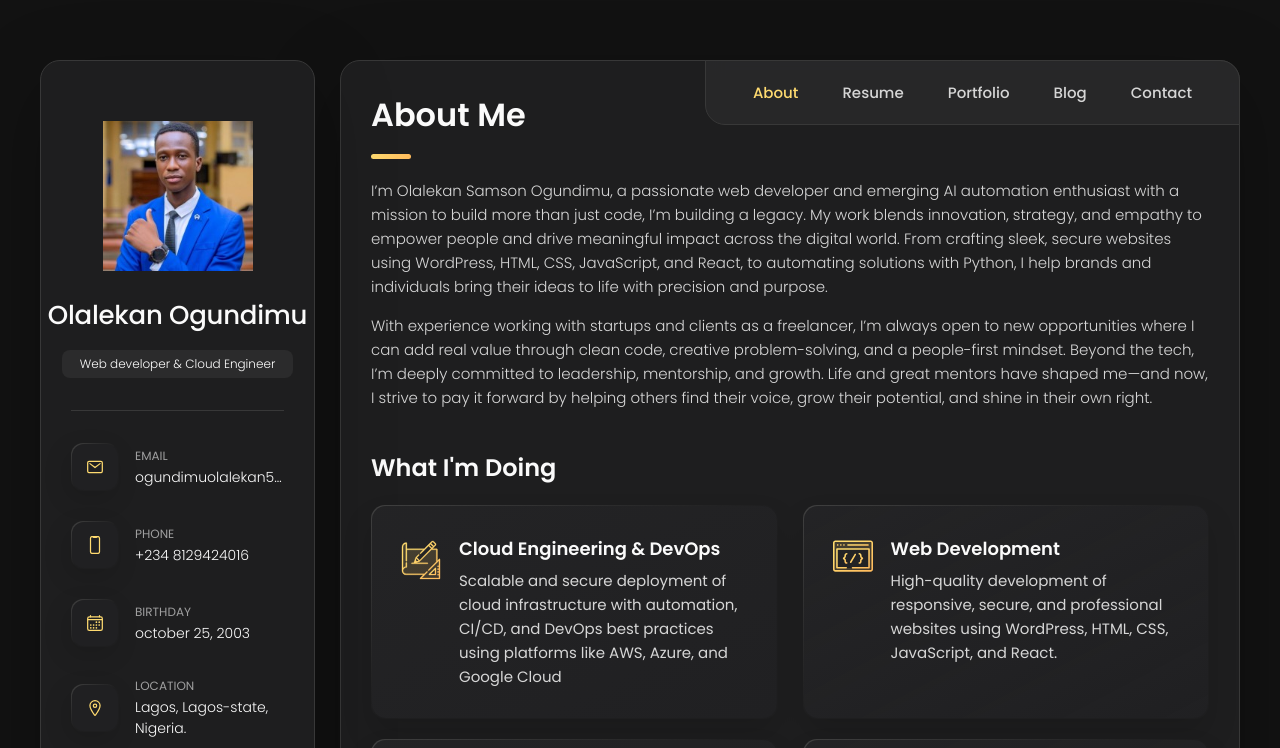
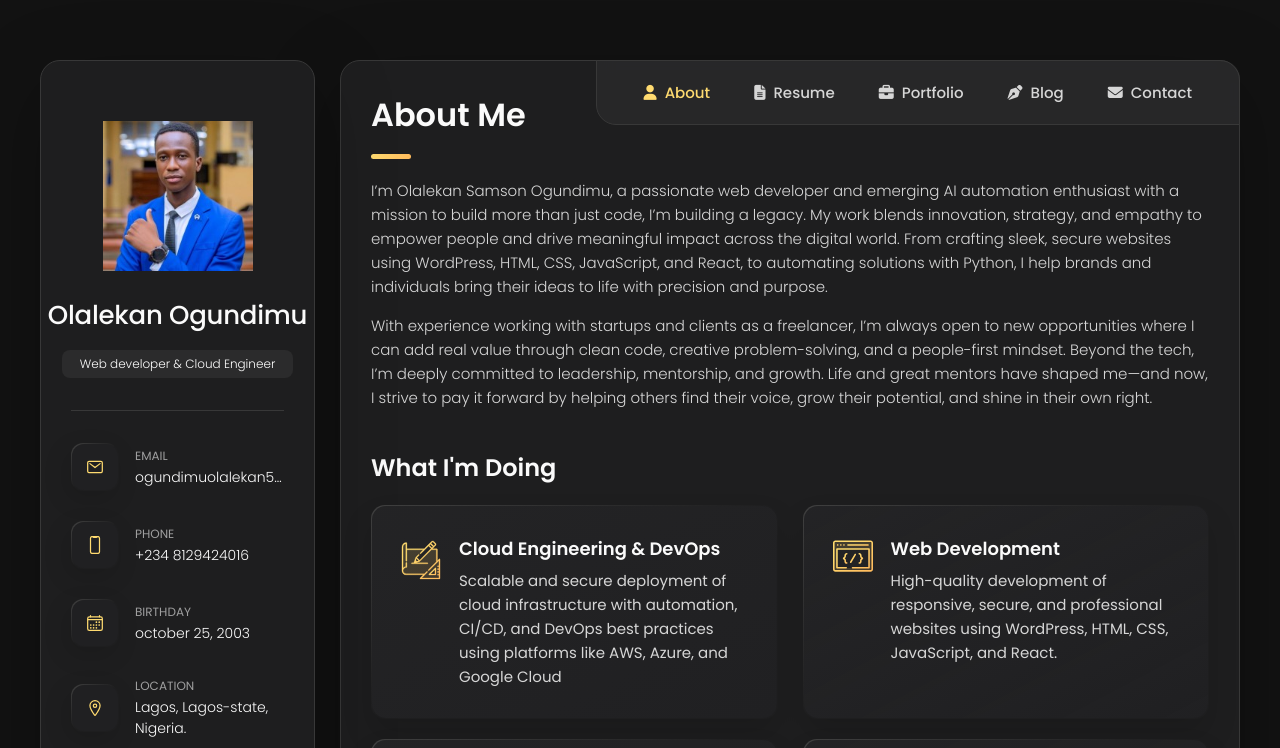
Before and after one commit to sam-the-champ/new-portfolio, a plain HTML site: page vcard-personal-portfolio-master/index.html in a window 1280 px wide. Shown: the top 748 px of the page. Drawn offline with nearby package versions, Linux system fonts and the light colour scheme.

Commit message:
made some changes to the html

```diff
--- a/vcard-personal-portfolio-master/index.html
+++ b/vcard-personal-portfolio-master/index.html
@@ -23,6 +23,8 @@
   <link rel="preconnect" href="https://fonts.googleapis.com">
   <link rel="preconnect" href="https://fonts.gstatic.com" crossorigin>
   <link href="https://fonts.googleapis.com/css2?family=Poppins:wght@300;400;500;600&display=swap" rel="stylesheet">
+  <link rel="stylesheet" href="https://cdnjs.cloudflare.com/ajax/libs/font-awesome/6.4.0/css/all.min.css">
+
 </head>
 
 <body>
@@ -170,23 +172,23 @@
         <ul class="navbar-list">
 
           <li class="navbar-item">
-            <button class="navbar-link  active" data-nav-link>About</button>
+            <button class="navbar-link  active" data-nav-link><i class="fas fa-user"></i>About</button>
           </li>
 
           <li class="navbar-item">
-            <button class="navbar-link" data-nav-link>Resume</button>
+            <button class="navbar-link" data-nav-link><i class="fas fa-file-alt"></i>Resume</button>
           </li>
 
           <li class="navbar-item">
-            <button class="navbar-link" data-nav-link>Portfolio</button>
+            <button class="navbar-link" data-nav-link><i class="fas fa-briefcase"></i>Portfolio</button>
           </li>
 
           <li class="navbar-item">
-            <button class="navbar-link" data-nav-link>Blog</button>
+            <button class="navbar-link" data-nav-link><i class="fas fa-pen-nib"></i>Blog</button>
           </li>
 
           <li class="navbar-item">
-            <button class="navbar-link" data-nav-link>Contact</button>
+            <button class="navbar-link" data-nav-link><i class="fas fa-envelope"></i>Contact</button>
           </li>
 
         </ul>
@@ -681,7 +683,7 @@
               </div>
 
               <div class="skill-progress-bg">
-                <div class="skill-progress-fill" style="width: 900%;"></div>
+                <div class="skill-progress-fill" style="width: 90%;"></div>
               </div>
 
             </li>
--- a/vcard-personal-portfolio-master/style.css
+++ b/vcard-personal-portfolio-master/style.css
@@ -479,6 +479,9 @@ main {
   padding: 20px 7px;
   transition: color var(--transition-1);
 }
+.navbar-link i {
+  margin-right: 8px;
+}
 
 .navbar-link:hover,
 .navbar-link:focus { color: var(--light-gray-70); }
```
